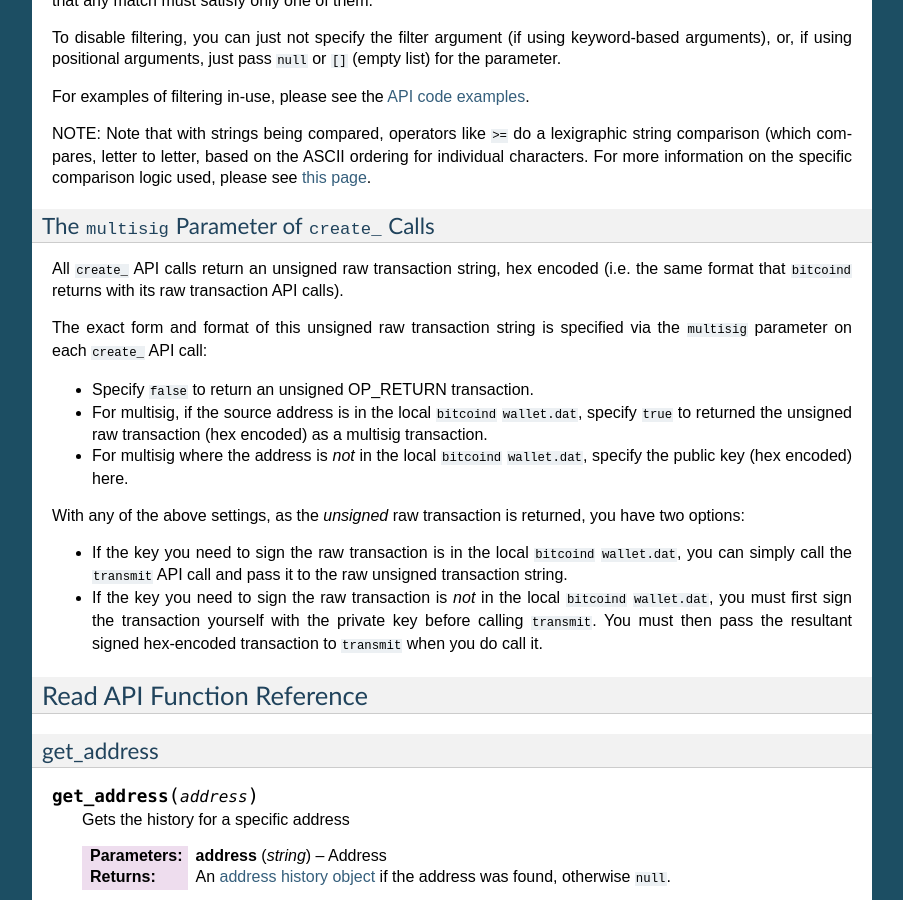
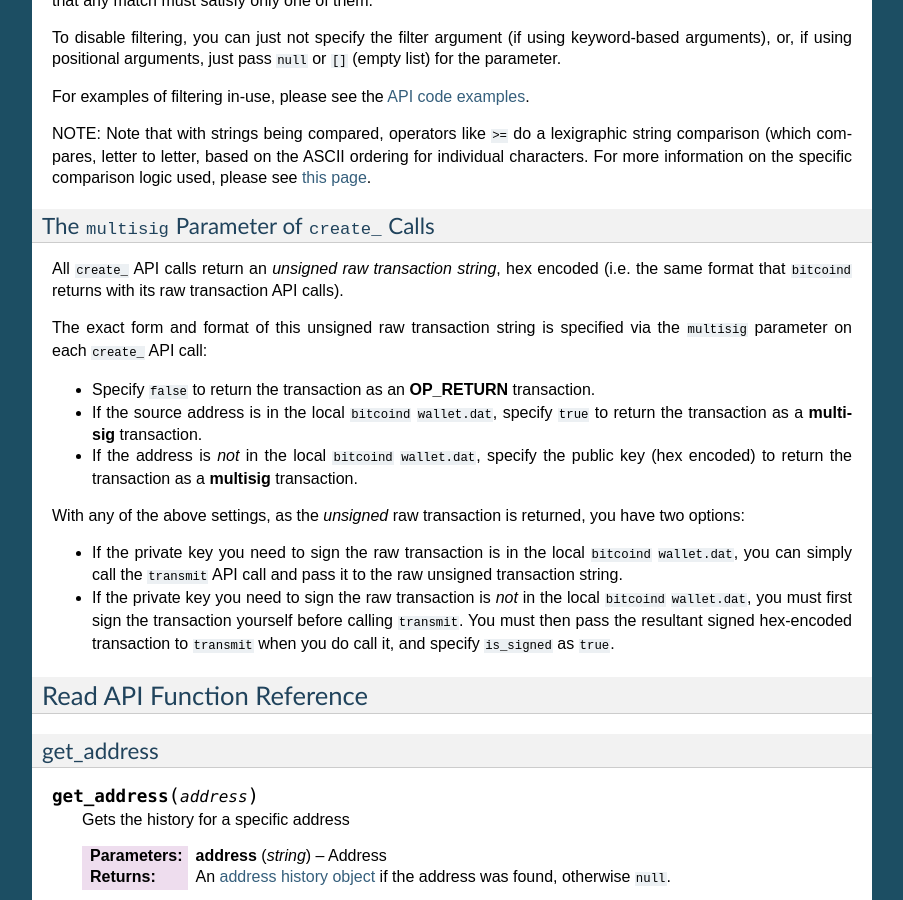
Before and after one commit to CounterpartyXCP/counterparty-core, a Sphinx documentation site: the page built from docs/API.rst, in a window 1280 px wide and 900 px high, scrolled down 2595 px. Shown: the whole window, without its empty margins (198-1101 px from the left). Built offline with Sphinx 7.4.7, drawn with Linux system fonts in a browser that asks for light colours; some of the changed text lies outside the part shown.

Commit message:
more API doc changes

```diff
--- a/docs/API.rst
+++ b/docs/API.rst
@@ -176,25 +176,25 @@ the specific comparison logic used, please see `this page <http://docs.python.or
 The ``multisig`` Parameter of ``create_`` Calls
 ^^^^^^^^^^^^^^^^^^^^^^^^^^^^^^^^^^^^^^^^^^^^^^^^
 
-All ``create_`` API calls return an unsigned raw transaction string, hex encoded (i.e. the same format that ``bitcoind`` returns
+All ``create_`` API calls return an *unsigned raw transaction string*, hex encoded (i.e. the same format that ``bitcoind`` returns
 with its raw transaction API calls).
 
 The exact form and format of this unsigned raw transaction string is specified via the ``multisig`` parameter on each ``create_``
 API call:
 
-- Specify ``false`` to return an unsigned OP_RETURN transaction.
-- For multisig, if the source address is in the local ``bitcoind`` ``wallet.dat``, specify ``true`` to returned the
-  unsigned raw transaction (hex encoded) as a multisig transaction.
-- For multisig where the address is *not* in the local ``bitcoind`` ``wallet.dat``, specify the public key
-  (hex encoded) here.
+- Specify ``false`` to return the transaction as an **OP_RETURN** transaction.
+- If the source address is in the local ``bitcoind`` ``wallet.dat``, specify ``true`` to return the
+  transaction as a **multisig** transaction.
+- If the address is *not* in the local ``bitcoind`` ``wallet.dat``, specify the public key
+  (hex encoded) to return the transaction as a **multisig** transaction.
 
 With any of the above settings, as the *unsigned* raw transaction is returned, you have two options:
 
-- If the key you need to sign the raw transaction is in the local ``bitcoind`` ``wallet.dat``, you can simply call the
+- If the private key you need to sign the raw transaction is in the local ``bitcoind`` ``wallet.dat``, you can simply call the
   ``transmit`` API call and pass it to the raw unsigned transaction string.
-- If the key you need to sign the raw transaction is *not* in the local ``bitcoind`` ``wallet.dat``, you must first sign
-  the transaction yourself with the private key before calling ``transmit``. You must then pass the resultant signed
-  hex-encoded transaction to ``transmit`` when you do call it.
+- If the private key you need to sign the raw transaction is *not* in the local ``bitcoind`` ``wallet.dat``, you must first sign
+  the transaction yourself before calling ``transmit``. You must then pass the resultant signed
+  hex-encoded transaction to ``transmit`` when you do call it, and specify ``is_signed`` as ``true``.
 
 .. _read_api:
 
@@ -505,10 +505,10 @@ get_asset_info
    :param string asset: The :ref:`asset <assets>` for which to retrieve information.
    :return: ``null`` if the asset was not found. Otherwise, an object with the following parameters:
 
-- **owner** (*string*): The address that currently owns the asset (i.e. has issuance rights to it)
-- **divisible** (*boolean*): Whether the asset is divisible or not
-- **locked** (*boolean*): Whether the asset is locked (future issuances prohibited)
-- **total_issued** (*integer*): The :ref:`quantity <amounts>` of the asset issued, in total
+     - **owner** (*string*): The address that currently owns the asset (i.e. has issuance rights to it)
+     - **divisible** (*boolean*): Whether the asset is divisible or not
+     - **locked** (*boolean*): Whether the asset is locked (future issuances prohibited)
+     - **total_issued** (*integer*): The :ref:`quantity <amounts>` of the asset issued, in total
 
 
 .. _get_messages:
@@ -561,9 +561,9 @@ get_block_info
    :param integer block_index: The block index for which to retrieve information.
    :return: If the block was found, an object with the following parameters:
 
-- **block_index** (*integer*): The block index (i.e. block height). Should match what was specified for the *block_index* input parameter).
-- **block_hash** (*string*): The block hash identifier
-- **block_time** (*integer*): A UNIX timestamp of when the block was processed by the network
+     - **block_index** (*integer*): The block index (i.e. block height). Should match what was specified for the *block_index* input parameter).
+     - **block_hash** (*string*): The block hash identifier
+     - **block_time** (*integer*): A UNIX timestamp of when the block was processed by the network
 
 .. _get_running_info:
 
@@ -587,6 +587,22 @@ get_running_info
 
 Action/Write API Function Reference
 -----------------------------------
+
+.. _transmit:
+
+transmit
+^^^^^^^^^^^^^^
+
+.. py:function:: transmit(tx_hex, is_signed=false)
+
+   Broadcast a transaction created with the Action/Write API onto the Bitcoin network.
+
+   :param string tx_hex: A hex-encoded raw transaction (which was created via one of the ``create_`` calls below).
+   :param boolean is_signed: If ``false`` is specified here, the ``tx_hex`` string passed will be signed with a key
+    in the local ``bitcoind``'s ``wallet.dat`` before being broadcast. If ``true`` is specified, the ``tx_hex`` specified
+    is already signed and it will simply be broadcast.
+   :return: Returns the created transaction's id on the Bitcoin network, or an error if the transaction is invalid for any reason.
+
 
 .. _create_bet:
 
```
